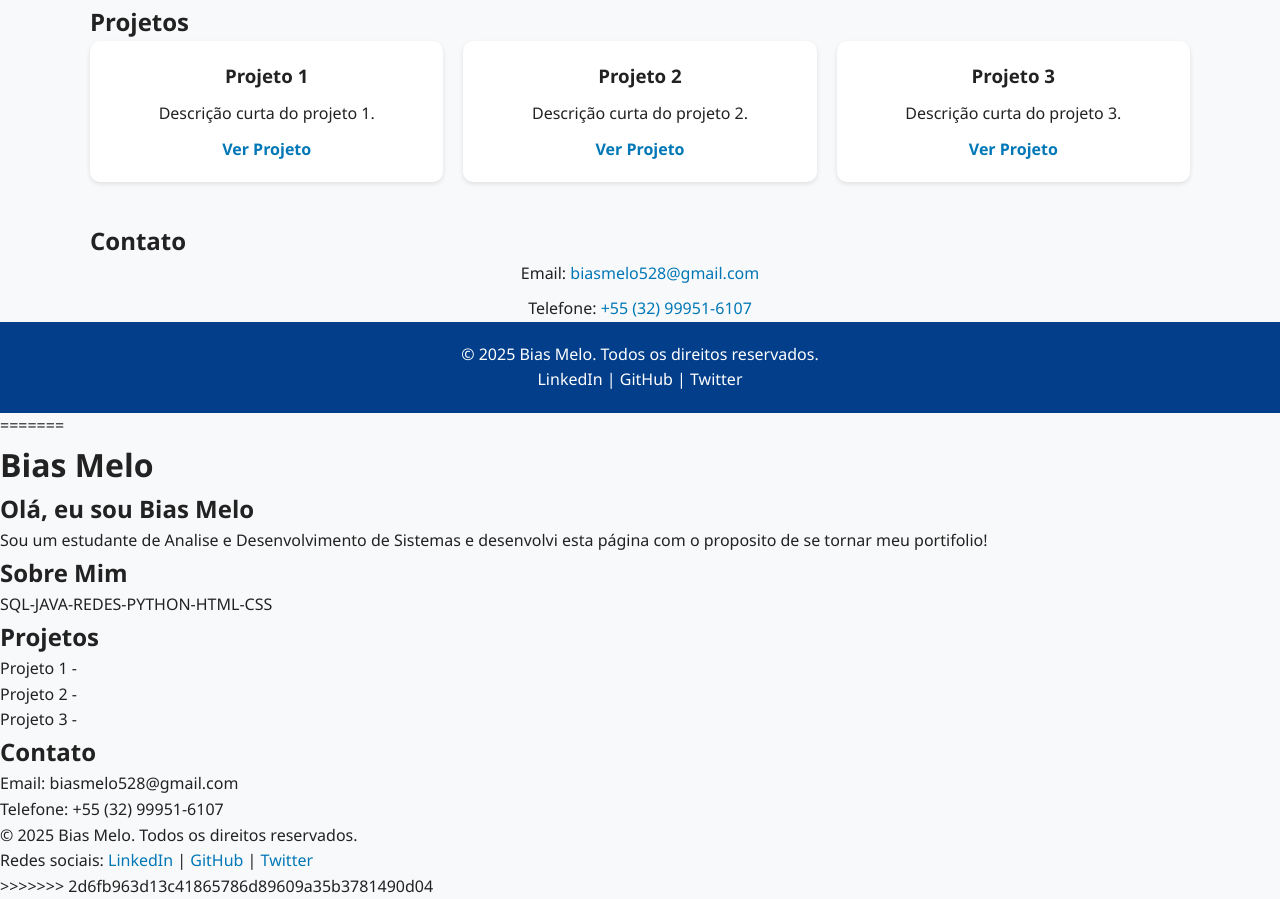
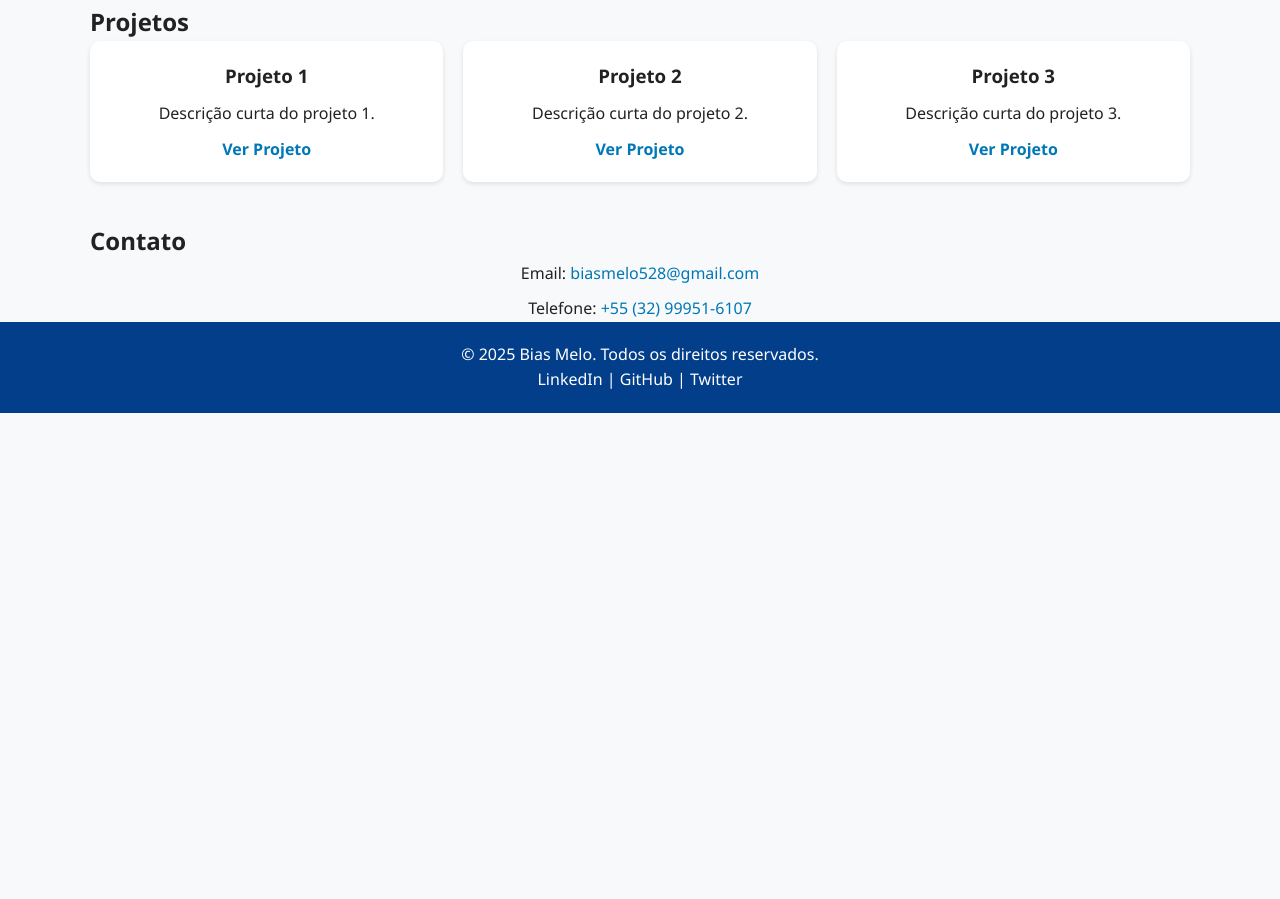
Before and after one commit to biasmelo/Programa-o-Web, a plain HTML site: page index.html in a window 1280 px wide. Shown: the part 658-1557 px from the top of the page. After the commit the page ends 1071 px from the top, so only its background shows below. Drawn offline with Linux system fonts and the light colour scheme.

Commit message:
Update index.html

```diff
--- a/index.html
+++ b/index.html
@@ -89,54 +89,3 @@
   </footer>
 
 </body>
-=======
-
-  <header>
-    <h1>Bias Melo</h1>
-  </header>
-
-
-  <section id="hero">
-    <h2>Olá, eu sou Bias Melo</h2>
-    <p>Sou um estudante de Analise e Desenvolvimento de Sistemas e desenvolvi esta página com o proposito de se tornar meu portifolio!</p>
-  </section>
-
-
-  <section id="sobre">
-    <h2>Sobre Mim</h2>
-    <p>SQL-JAVA-REDES-PYTHON-HTML-CSS</p>
-  </section>
-
-
-  <section id="projetos">
-    <h2>Projetos</h2>
-    <ul>
-      <li>Projeto 1 - </li>
-      <li>Projeto 2 - </li>
-      <li>Projeto 3 - </li>
-    </ul>
-  </section>
-
-
-  <section id="contato">
-    <h2>Contato</h2>
-    <p>Email: biasmelo528@gmail.com</p>
-    <p>Telefone: +55 (32) 99951-6107</p>
-
-  </section>
-
-
-  <footer>
-    <p>&copy; 2025 Bias Melo. Todos os direitos reservados.</p>
-    <p>
-      Redes sociais:
-      <a href="#">LinkedIn</a> |
-      <a href="#">GitHub</a> |
-      <a href="#">Twitter</a>
-    </p>
-  </footer>
-
-</body>
-
->>>>>>> 2d6fb963d13c41865786d89609a35b3781490d04
-</html>
```
